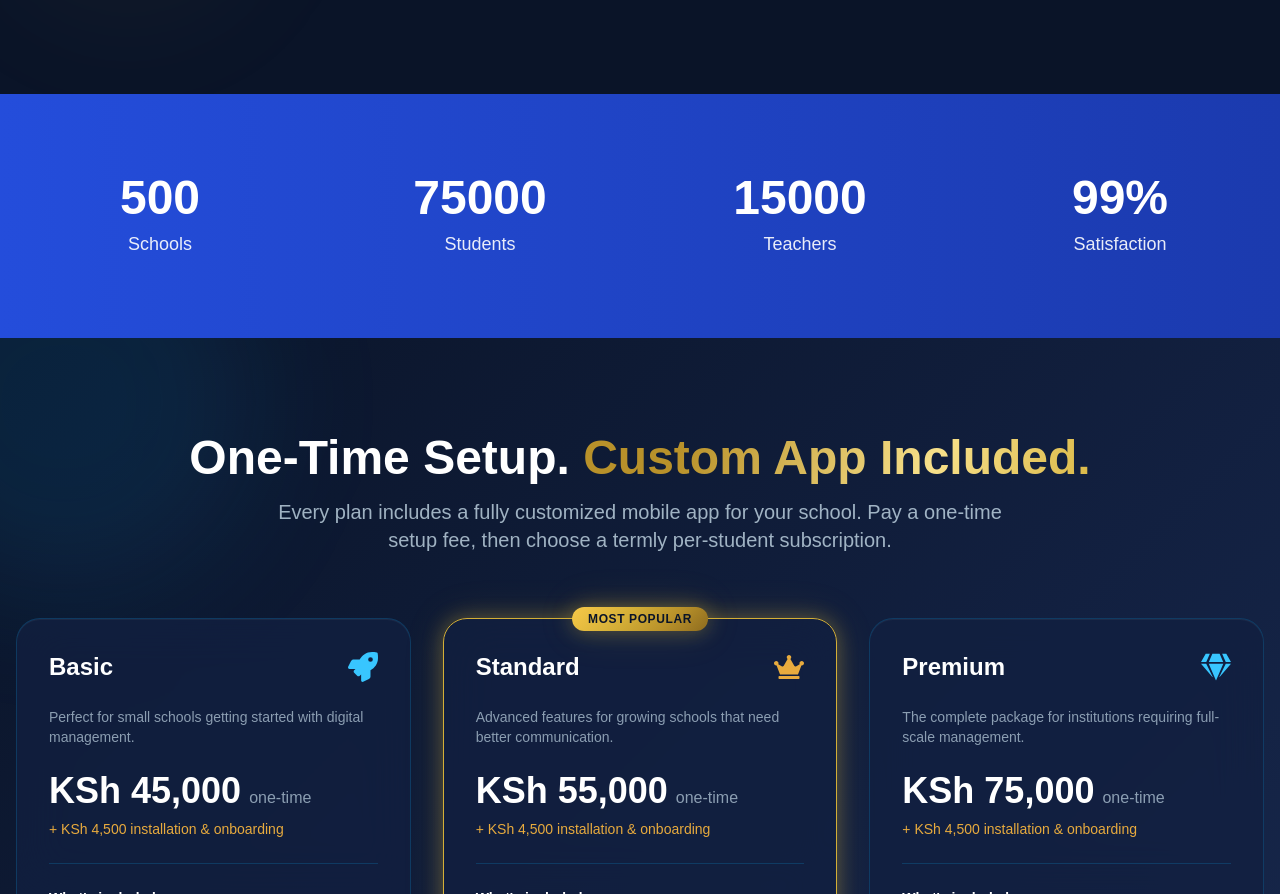
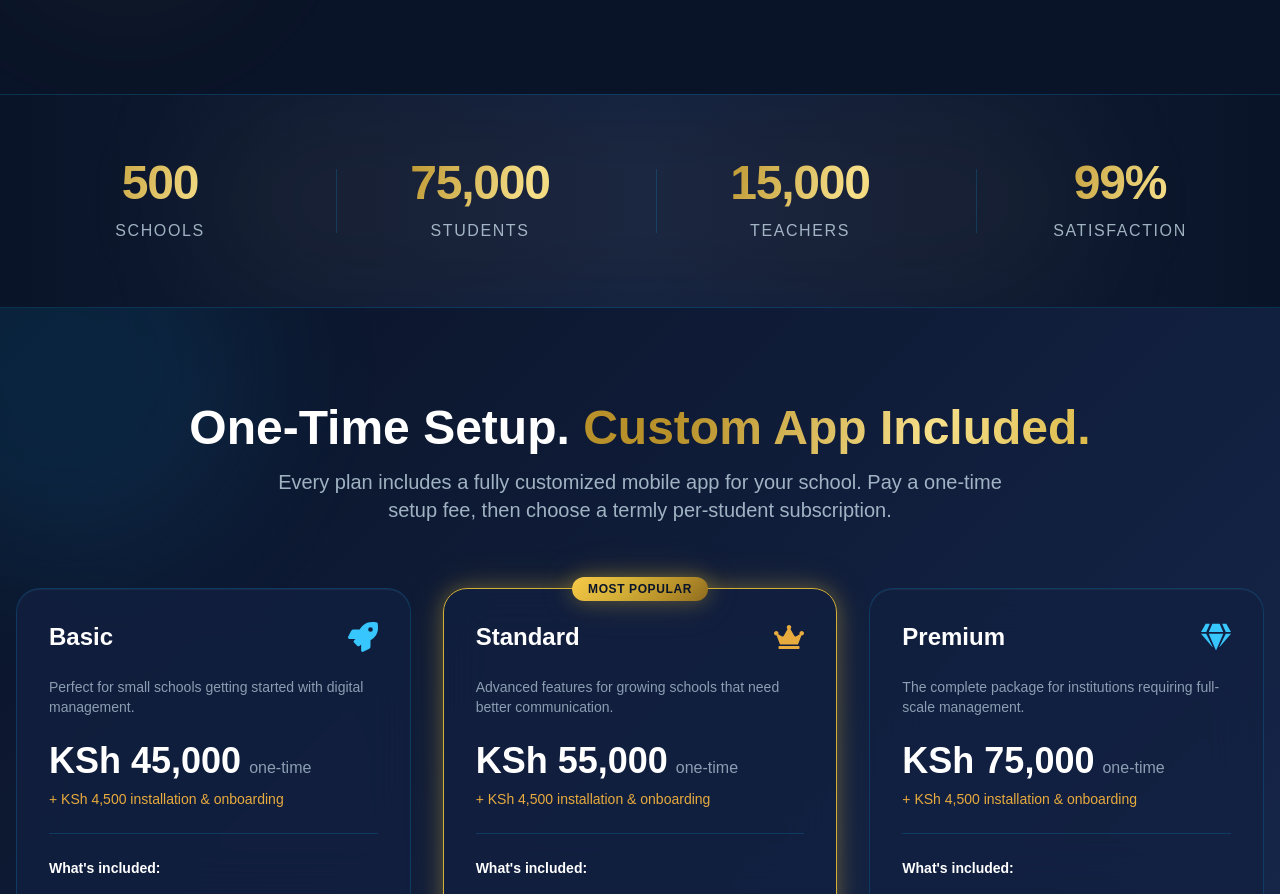
Before and after one commit to Nick-45/EDUMANAGE-PRO, a React (Create React App) app: page / in a window 1280 px wide. Shown: the part 1567-2461 px from the top of the page. Built offline with nearby package versions, Linux system fonts and the light colour scheme; no server answers; the database is empty.

Commit message:
Update Stats.jsx

```diff
--- a/src/components/home/Stats.jsx
+++ b/src/components/home/Stats.jsx
@@ -16,25 +16,35 @@ const Stats = () => {
   ];
 
   return (
-    <section className="py-20 bg-gradient-to-r from-primary-600 to-primary-700">
-      <div className="container mx-auto px-4">
-        <div ref={ref} className="grid md:grid-cols-4 gap-8">
+    <section className="py-16 bg-gradient-to-r from-navy-950 via-navy-900 to-navy-950 border-y border-sky-500/20 relative overflow-hidden">
+      {/* Background Glow */}
+      <div className="pointer-events-none absolute top-1/2 left-1/2 -translate-x-1/2 -translate-y-1/2 w-full h-full max-w-4xl bg-gold-500/5 rounded-full blur-3xl" />
+
+      <div className="container mx-auto px-4 relative z-10">
+        <div ref={ref} className="grid grid-cols-2 md:grid-cols-4 gap-y-12 gap-x-8">
           {stats.map((stat, index) => (
             <motion.div
               key={index}
               initial={{ opacity: 0, y: 20 }}
               animate={inView ? { opacity: 1, y: 0 } : {}}
               transition={{ duration: 0.5, delay: index * 0.1 }}
-              className="text-center text-white"
+              className="text-center relative"
             >
-              <div className="text-5xl font-bold mb-2">
+              {/* Divider lines for desktop */}
+              {index !== 0 && (
+                <div className="hidden md:block absolute left-0 top-1/2 -translate-y-1/2 w-px h-16 bg-sky-500/20" />
+              )}
+
+              <div className="text-4xl md:text-5xl font-display font-bold mb-3 text-gold-gradient tracking-tight">
                 {inView ? (
                   <Counter end={stat.value} suffix={stat.suffix} />
                 ) : (
                   '0'
                 )}
               </div>
-              <p className="text-lg opacity-90">{stat.label}</p>
+              <p className="text-sm md:text-base font-medium text-sky-100/70 uppercase tracking-widest">
+                {stat.label}
+              </p>
             </motion.div>
           ))}
         </div>
@@ -43,7 +53,7 @@ const Stats = () => {
   );
 };
 
-// Simple counter component
+// Counter component
 const Counter = ({ end, suffix = '' }) => {
   const [count, setCount] = React.useState(0);
 
@@ -66,7 +76,7 @@ const Counter = ({ end, suffix = '' }) => {
     return () => clearInterval(timer);
   }, [end]);
 
-  return <>{count}{suffix}</>;
+  return <>{count.toLocaleString()}{suffix}</>;
 };
 
 export default Stats;
```
